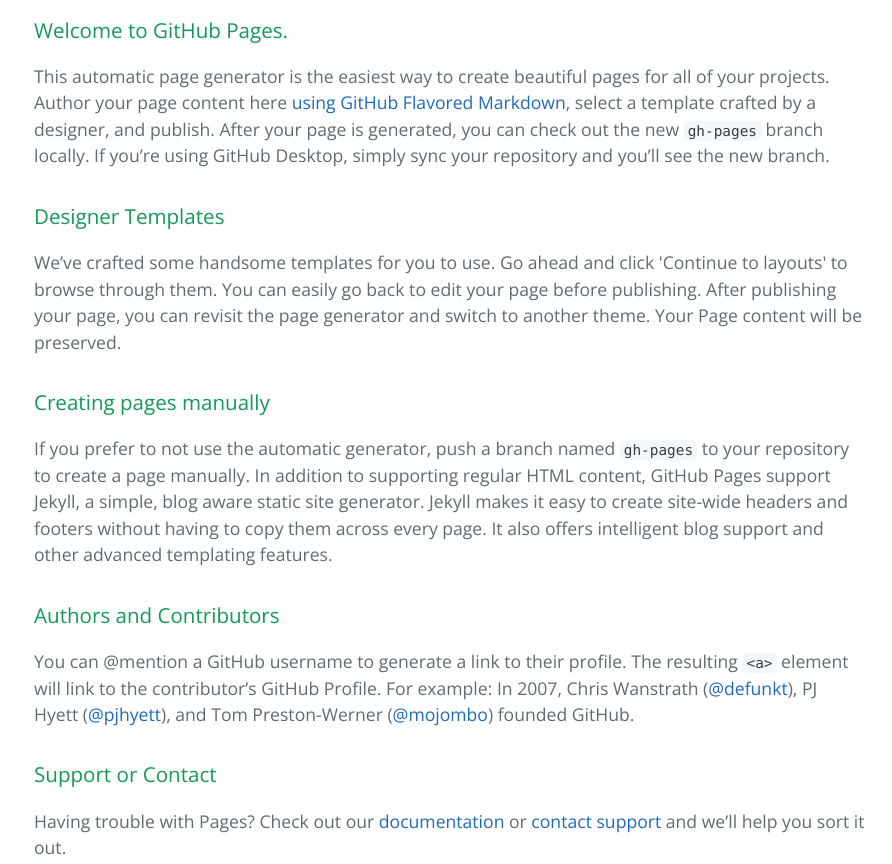
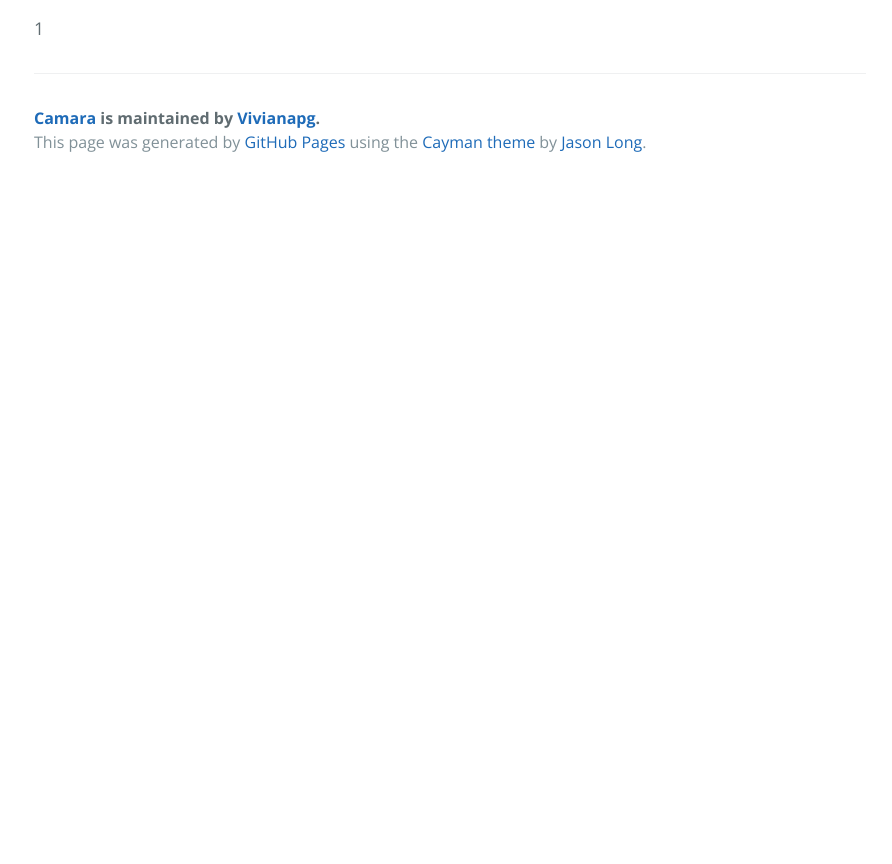
Before and after one commit to Vivianapg/camara, a plain HTML site: page index.html in a window 1280 px wide. Shown: the part 400-1264 px from the top of the page, without its empty margins (190-1082 px from the left). After the commit the page ends 800 px from the top, so only its background shows below. Drawn offline with nearby package versions, Linux system fonts and the light colour scheme.

```diff
--- a/index.html
+++ b/index.html
@@ -19,30 +19,7 @@
     </section>
 
     <section class="main-content">
-      <h3>
-<a id="welcome-to-github-pages" class="anchor" href="#welcome-to-github-pages" aria-hidden="true"><span aria-hidden="true" class="octicon octicon-link"></span></a>Welcome to GitHub Pages.</h3>
-
-<p>This automatic page generator is the easiest way to create beautiful pages for all of your projects. Author your page content here <a href="https://guides.github.com/features/mastering-markdown/">using GitHub Flavored Markdown</a>, select a template crafted by a designer, and publish. After your page is generated, you can check out the new <code>gh-pages</code> branch locally. If you’re using GitHub Desktop, simply sync your repository and you’ll see the new branch.</p>
-
-<h3>
-<a id="designer-templates" class="anchor" href="#designer-templates" aria-hidden="true"><span aria-hidden="true" class="octicon octicon-link"></span></a>Designer Templates</h3>
-
-<p>We’ve crafted some handsome templates for you to use. Go ahead and click 'Continue to layouts' to browse through them. You can easily go back to edit your page before publishing. After publishing your page, you can revisit the page generator and switch to another theme. Your Page content will be preserved.</p>
-
-<h3>
-<a id="creating-pages-manually" class="anchor" href="#creating-pages-manually" aria-hidden="true"><span aria-hidden="true" class="octicon octicon-link"></span></a>Creating pages manually</h3>
-
-<p>If you prefer to not use the automatic generator, push a branch named <code>gh-pages</code> to your repository to create a page manually. In addition to supporting regular HTML content, GitHub Pages support Jekyll, a simple, blog aware static site generator. Jekyll makes it easy to create site-wide headers and footers without having to copy them across every page. It also offers intelligent blog support and other advanced templating features.</p>
-
-<h3>
-<a id="authors-and-contributors" class="anchor" href="#authors-and-contributors" aria-hidden="true"><span aria-hidden="true" class="octicon octicon-link"></span></a>Authors and Contributors</h3>
-
-<p>You can @mention a GitHub username to generate a link to their profile. The resulting <code>&lt;a&gt;</code> element will link to the contributor’s GitHub Profile. For example: In 2007, Chris Wanstrath (<a href="https://github.com/defunkt" class="user-mention">@defunkt</a>), PJ Hyett (<a href="https://github.com/pjhyett" class="user-mention">@pjhyett</a>), and Tom Preston-Werner (<a href="https://github.com/mojombo" class="user-mention">@mojombo</a>) founded GitHub.</p>
-
-<h3>
-<a id="support-or-contact" class="anchor" href="#support-or-contact" aria-hidden="true"><span aria-hidden="true" class="octicon octicon-link"></span></a>Support or Contact</h3>
-
-<p>Having trouble with Pages? Check out our <a href="https://help.github.com/pages">documentation</a> or <a href="https://github.com/contact">contact support</a> and we’ll help you sort it out.</p>
+      <p>1</p>
 
       <footer class="site-footer">
         <span class="site-footer-owner"><a href="https://github.com/Vivianapg/camara">Camara</a> is maintained by <a href="https://github.com/Vivianapg">Vivianapg</a>.</span>
```
Also changed, not shown: params.json (+1 -1 lines).
